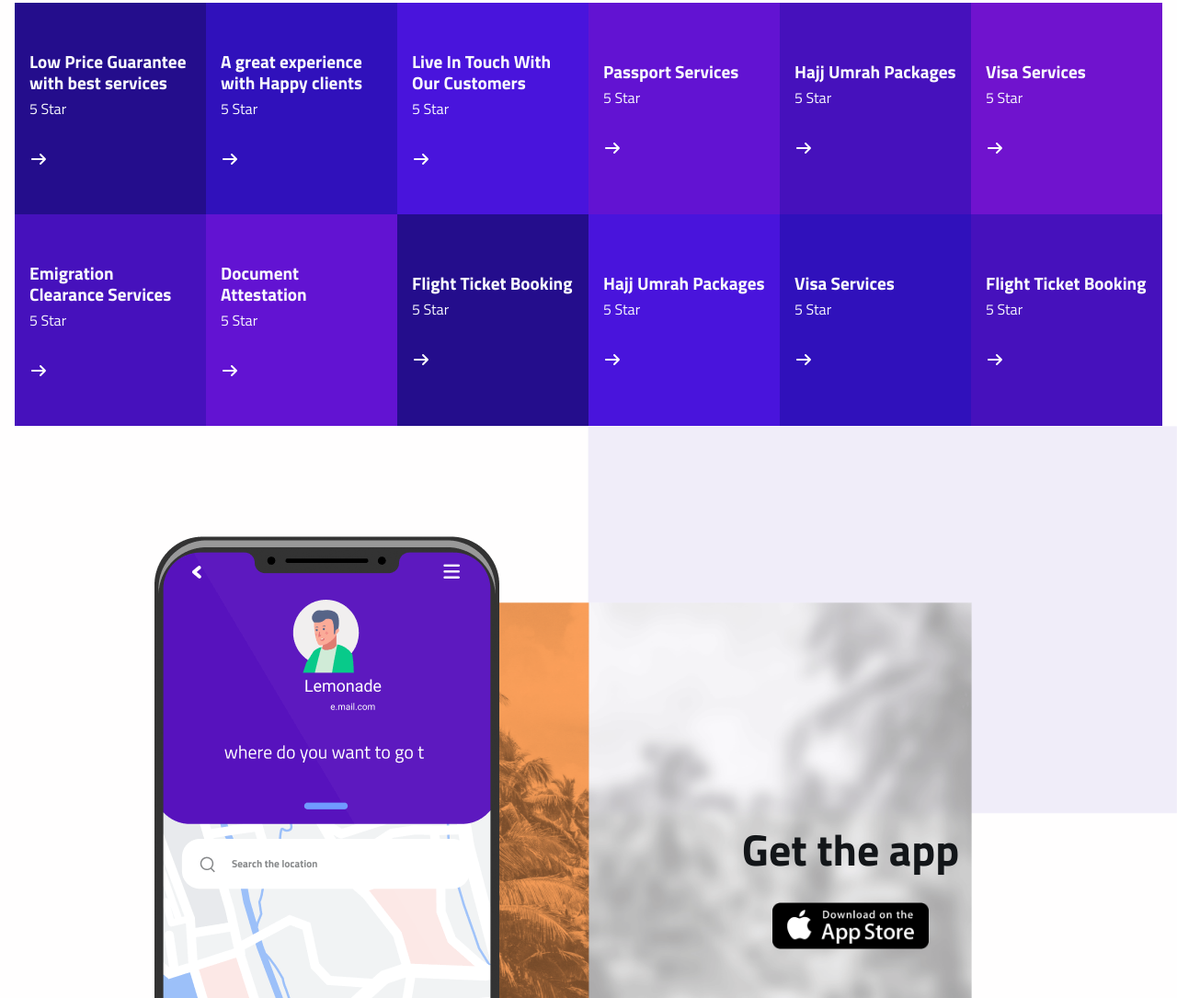
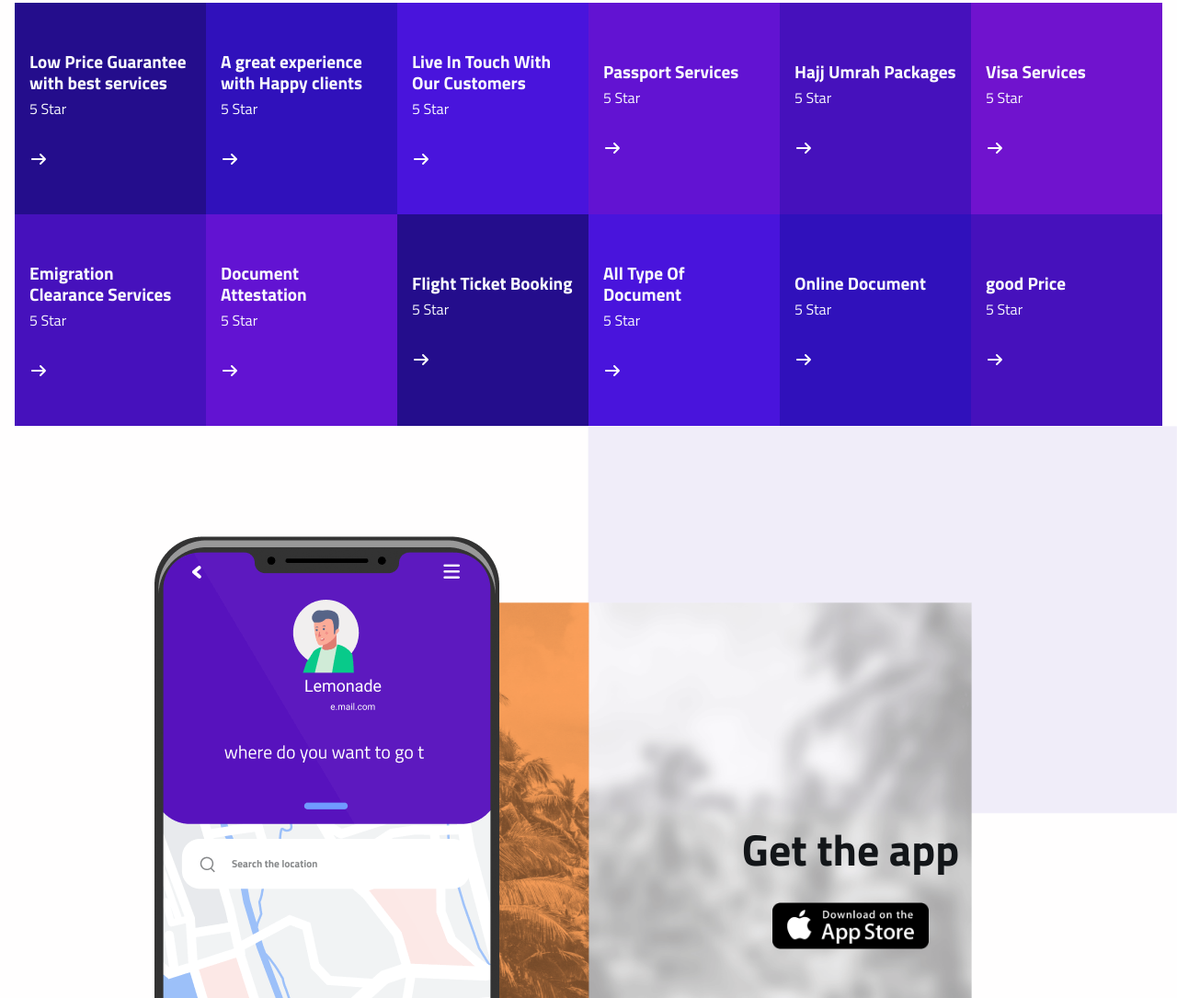
Before and after one commit to mudassir47/alkashif, a plain HTML site: page index.html in a window 1280 px wide. Shown: the part 3427-4512 px from the top of the page at 92% size. Drawn offline with nearby package versions, Linux system fonts and the light colour scheme; no server answers.

Commit message:
Update index.html

```diff
--- a/index.html
+++ b/index.html
@@ -854,19 +854,19 @@ Year of established
             </div>
             <div class="col-12 col-sm-4 col-md-3 col-lg-4 col-xl-2">
               <div class="d-flex flex-column justify-content-center px-3" style="background-color:#4914DC; min-height:230px;">
-                <h5 class="text-light">Hajj Umrah Packages</h5>
+                <h5 class="text-light">All Type Of Document</h5>
                 <h6 class="text-light fw-normal fs-0">5 Star</h6><i class="fas fa-arrow-right text-light mt-4"></i><a class="stretched-link" href="#!"></a>
               </div>
             </div>
             <div class="col-12 col-sm-4 col-md-3 col-lg-4 col-xl-2">
               <div class="d-flex flex-column justify-content-center px-3" style="background-color:#3011BB; min-height:230px;">
-                <h5 class="text-light">Visa Services</h5>
+                <h5 class="text-light">Online Document</h5>
                 <h6 class="text-light fw-normal fs-0">5 Star</h6><i class="fas fa-arrow-right text-light mt-4"></i><a class="stretched-link" href="#!"></a>
               </div>
             </div>
             <div class="col-12 col-sm-4 col-md-3 col-lg-4 col-xl-2">
               <div class="d-flex flex-column justify-content-center px-3" style="background-color:#4611BC; min-height:230px;">
-                <h5 class="text-light">Flight Ticket Booking</h5>
+                <h5 class="text-light">good Price</h5>
                 <h6 class="text-light fw-normal fs-0">5 Star</h6><i class="fas fa-arrow-right text-light mt-4"></i><a class="stretched-link" href="#!"></a>
               </div>
             </div>
```
